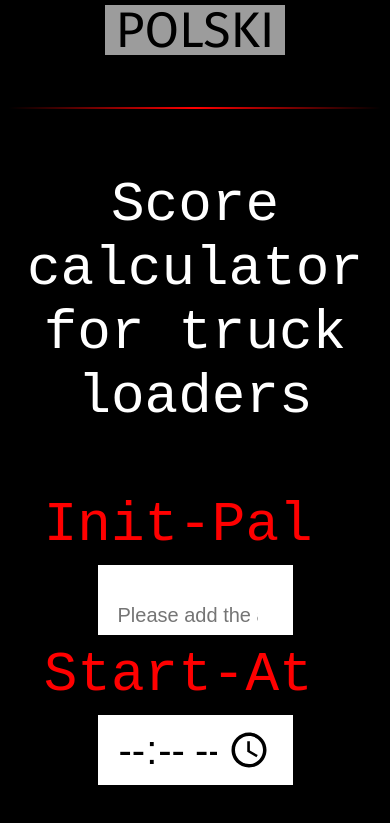
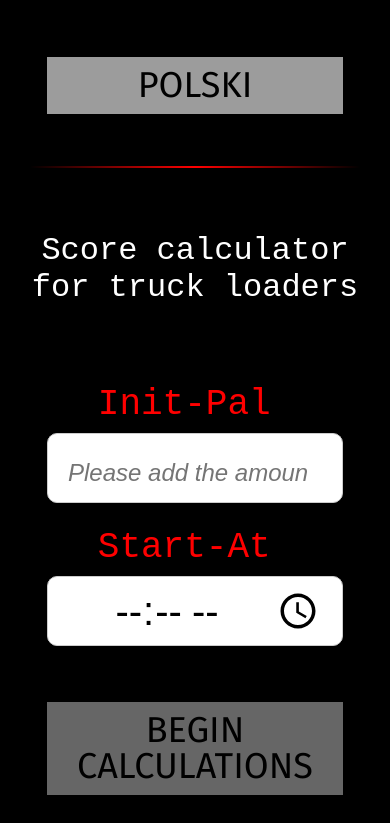
Before and after one commit to JKBVSKY/JMP-Tools, a React (Vite) app: page / in a window 390 px wide. Shown: the top 823 px of the page. Built offline with nearby package versions, Linux system fonts and the light colour scheme.

Commit message:
Add initial responsiveness, fix translation bugs

```diff
--- a/public/locales/pl/translation.json
+++ b/public/locales/pl/translation.json
@@ -24,10 +24,10 @@
       "initpal-ht": "Ustawia liczbę palet, od której rozpocznie się liczenie.",
       "startat-ht": "Ustawia godzinę i minutę, od której rozpocznie się odliczanie wyniku.",
       "addpall-label": "Dodaj palety: ",
-      "addpall-ht": "Dodaje następne załadowane palety w celu aktualizacji obliczeń wyniku.",
+      "addpall-dsc": "Dodaje następne załadowane palety w celu aktualizacji obliczeń wyniku.",
       "finishcalc-label": "Zakończ kalkulację: ",
-      "startovr-ht": "Resetuje obliczenia Twojego wyniku.",
+      "finishcalc-dsc": "Resetuje obliczenia Twojego wyniku.",
       "pauseresume-label": "Pauza/Wznów: ",
-      "pauseresume-ht": "Wstrzymuje/wznawia obliczanie Twojego wyniku (przydatne, gdy robisz sobie przerwę)."
+      "pauseresume-dsc": "Wstrzymuje/wznawia obliczanie Twojego wyniku (przydatne, gdy robisz sobie przerwę)."
     }
 }
--- a/src/App.jsx
+++ b/src/App.jsx
@@ -20,7 +20,6 @@ function App() {
             <div className="display">
                 <ScoreCounter/>
             </div>
-            <hr/>
             <Footer/>
         </div>
       );
--- a/src/ScoreCounter.jsx
+++ b/src/ScoreCounter.jsx
@@ -88,6 +88,7 @@ function App() {
   return (
     <div className="score-counter">
       <h1 className="calc-title">{t('ScoreCounter.title')}</h1>
+      <br/>
       {/* Display the current status only if counting has started*/}
       {isCounting && (<div>
         <hr className="ct"/>
@@ -158,7 +159,7 @@ function App() {
         {/*HOW-TO SECTION*/}
         {!isCounting ? (
           <div>
-            <hr/>
+            <hr/><br/>
             <h2>{t('ScoreCounter.howto')}</h2>
             <p>
               <br/>
@@ -167,20 +168,22 @@ function App() {
               <span className="highlight">Start-At: </span>{t('ScoreCounter.startat-ht')}
               <br/><br/>
             </p>
+            <br/><hr/>
           </div>
         ) : (
           // SHOW THESE OPTIONS AFTER COUNTER STARTED WORKING
           <div>
-              <hr/>
-              <h2>{t('ScoreCounter.howto')}</h2>
-              <p>
-              <br/>
+            <hr/><br/>
+            <h2>{t('ScoreCounter.howto')}</h2>
+            <br/>
+            <p>
                 <span className="highlight">{t('ScoreCounter.addpall-label')}</span>{t('ScoreCounter.addpall-dsc')}
                 <br/><br/>
                 <span className="highlight">{t('ScoreCounter.finishcalc-label')}</span>{t('ScoreCounter.finishcalc-dsc')}
                 <br/><br/>
                 <span className="highlight">{t('ScoreCounter.pauseresume-label')}</span>{t('ScoreCounter.pauseresume-dsc')}
             </p>
+            <br/><hr/>
           </div>
         )}
     </div>
--- a/src/index.css
+++ b/src/index.css
@@ -38,8 +38,8 @@ hr.ct {
 }
 
 button {
-  height: 50px;
-  padding: 0px 10px;
+  padding: 0.3em;
+  height: auto;
   margin: 32px 32px;
   cursor: pointer; /* Indicate it’s clickable */
   border: none;
@@ -84,23 +84,37 @@ input {
   font-family: Arial, Helvetica, sans-serif;
   color: black;
   width: 50vw;
+  max-width: 500px;
   height: 70px;
   padding: 0px 20px 0px 20px;
   margin: 8px 0;
-  border: 0px solid;
-  border-radius: 0px;
+  border: 1px solid #ccc;
+  border-radius: 10px;
   box-sizing: border-box;
   text-align: center;
   font-weight: 100;
   line-height: 70px;
   font-size: 64px;
+  transition: all 0.3s ease;
+  pointer-events: all;
   }
 
 input:focus {
   border-color: #ff0000; /* Change border color */
-  outline: none; /* Remove the default blue outline */
+  outline: none;
   box-shadow: 0 0 10px rgb(255, 0, 0); /* Add a subtle glow effect */
   }
+
+input:focus::placeholder {
+  opacity: 0;
+}
+
+input[type="number"] {
+  text-align: center;
+  font-size: 40px;  /* Smaller placeholder font size */
+  line-height: 40px;
+  font-style: italic;
+}
 
 input[type="time"] {
   width: 50vw;
@@ -109,14 +123,11 @@ input[type="time"] {
   }
 
 label.input-desc {
-  text-align: center;
-  font-size: 56px;
-}
-
-.custom-input::placeholder {
-  text-align: center;
-  font-size: 20px;  /* Smaller placeholder font size */
-  line-height: 70px;
+  pointer-events: none;
+  display: flex;
+  align-items: center;
+  justify-content: center;
+  font-size: 52px;
 }
 
 .opt-box, h1 {
@@ -136,3 +147,53 @@ h1.calc-title {
 .display {
   margin-bottom: 52px;
 }
+
+/* Responsive styles for smaller screens */
+@media only screen and (max-width: 600px) {
+  body {
+    font-size: 14px;
+    padding: 10px;  /* Add padding for mobile */
+  }
+
+  h1.calc-title {
+    font-size: 32px;  /* Smaller title for mobile */
+  }
+
+  hr.ct {
+    width: 80%;  /* Wider horizontal rule for smaller screens */
+  }
+
+  input {
+    width: 80%;  /* Full width on small screens */
+    font-size: 40px;  /* Adjust font size */
+  }
+
+  input[type="number"]::placeholder {
+    font-size: 24px;  /* Smaller placeholder font size */
+    line-height: 40px;
+  }
+
+  input[type="time"] {
+    width: 80%;  /* Full width on small screens */
+  }
+
+  label.input-desc {
+    font-size: 36px;  /* Smaller label font for mobile */
+    flex-direction: column;  /* Stack label and input vertically */
+    align-items: center;
+  }
+
+  button {
+    width: 80%;  /* Full width buttons on mobile */
+    font-size: 36px;  /* Smaller button font */
+    line-height: 36px;
+  }
+
+  .language-switcher {
+    margin-top: 20px; /* Adjust for mobile layout */
+  }
+
+  .opt-box {
+    margin-top: 40px;  /* Adjust spacing for mobile */
+  }
+}
```
